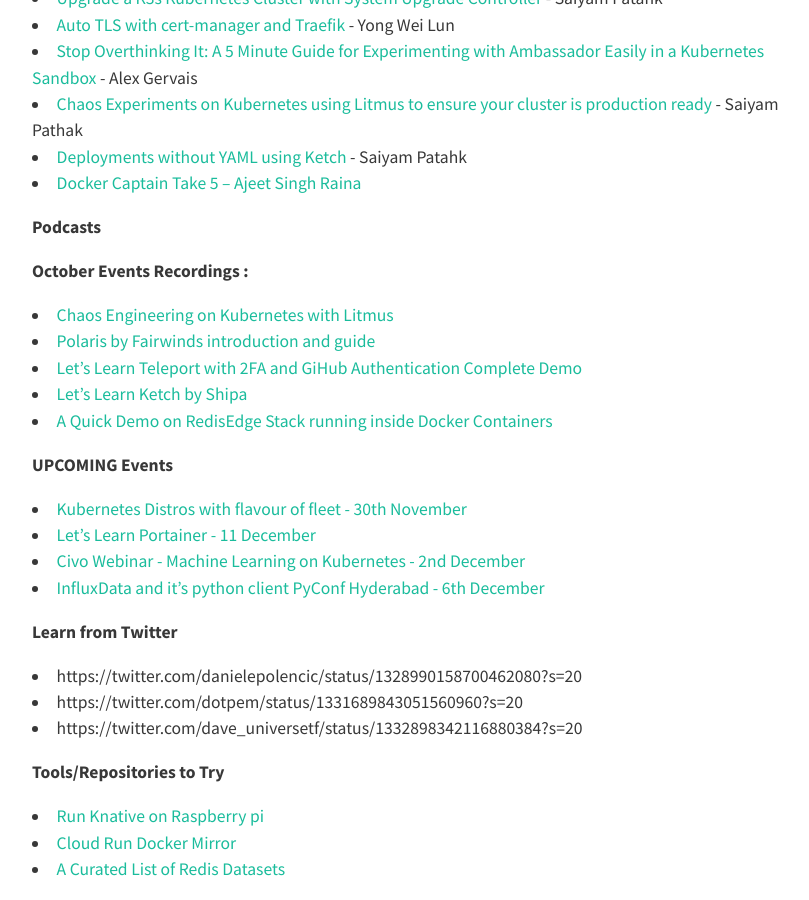
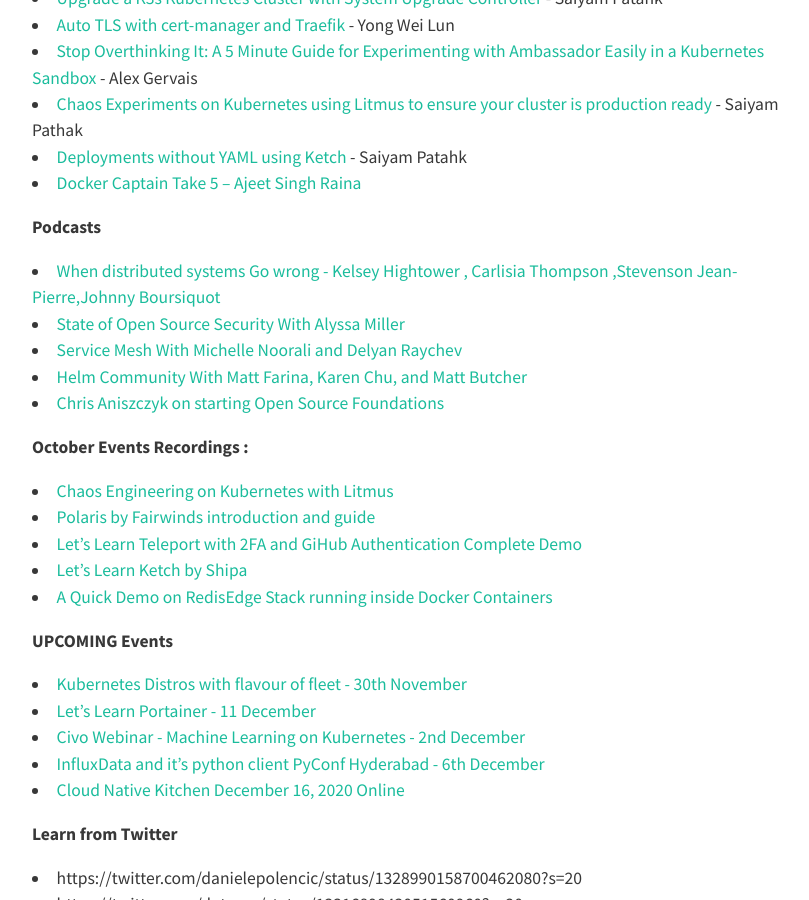
Before and after one commit to Hubstation/newsletter, a Jekyll site: the page built from draft/upcoming-newsletter.md, in a window 1280 px wide and 900 px high, scrolled down 1132 px. Shown: the whole window, without its empty margins (224-1033 px from the left). Built offline with Jekyll 4.4.1, drawn with Linux system fonts in a browser that asks for light colours; nearby versions of some CDN libraries; our own code applies the rules of GitHub Pages for plain Markdown files.

Commit message:
Update upcoming-newsletter.md

```diff
--- a/draft/upcoming-newsletter.md
+++ b/draft/upcoming-newsletter.md
@@ -46,6 +46,12 @@
 
 **Podcasts**
 
+* [When distributed systems Go wrong - Kelsey Hightower , Carlisia Thompson ,Stevenson Jean-Pierre,Johnny Boursiquot ](https://changelog.com/gotime/156)
+* [State of Open Source Security With Alyssa Miller](https://www.arresteddevops.com/state-of-open-source-security/)
+* [Service Mesh With Michelle Noorali and Delyan Raychev](https://www.arresteddevops.com/service-mesh/)
+* [Helm Community With Matt Farina, Karen Chu, and Matt Butcher](https://www.arresteddevops.com/helm-community/)
+* [Chris Aniszczyk on starting Open Source Foundations](https://www.softwaredefinedinterviews.com/82)
+
 
 **October Events Recordings :**
 * [Chaos Engineering on Kubernetes with Litmus](https://youtu.be/pHVF_U8yD-g)
@@ -60,6 +66,7 @@
 * [Let's Learn Portainer - 11 December](https://youtu.be/TK1UB1xby_I)
 * [Civo Webinar - Machine Learning on Kubernetes - 2nd December](https://us02web.zoom.us/webinar/register/8615925616725/WN_0ApQywJhQCe2EXTXOtXAvA)
 * [InfluxData and it’s python client PyConf Hyderabad - 6th December](https://pyconf.hydpy.org/2020/#schedule)
+* [Cloud Native Kitchen December 16, 2020 Online ](https://cloud-native-kitchen.heysummit.com)
 
 **Learn from Twitter**
 * https://twitter.com/danielepolencic/status/1328990158700462080?s=20
```
